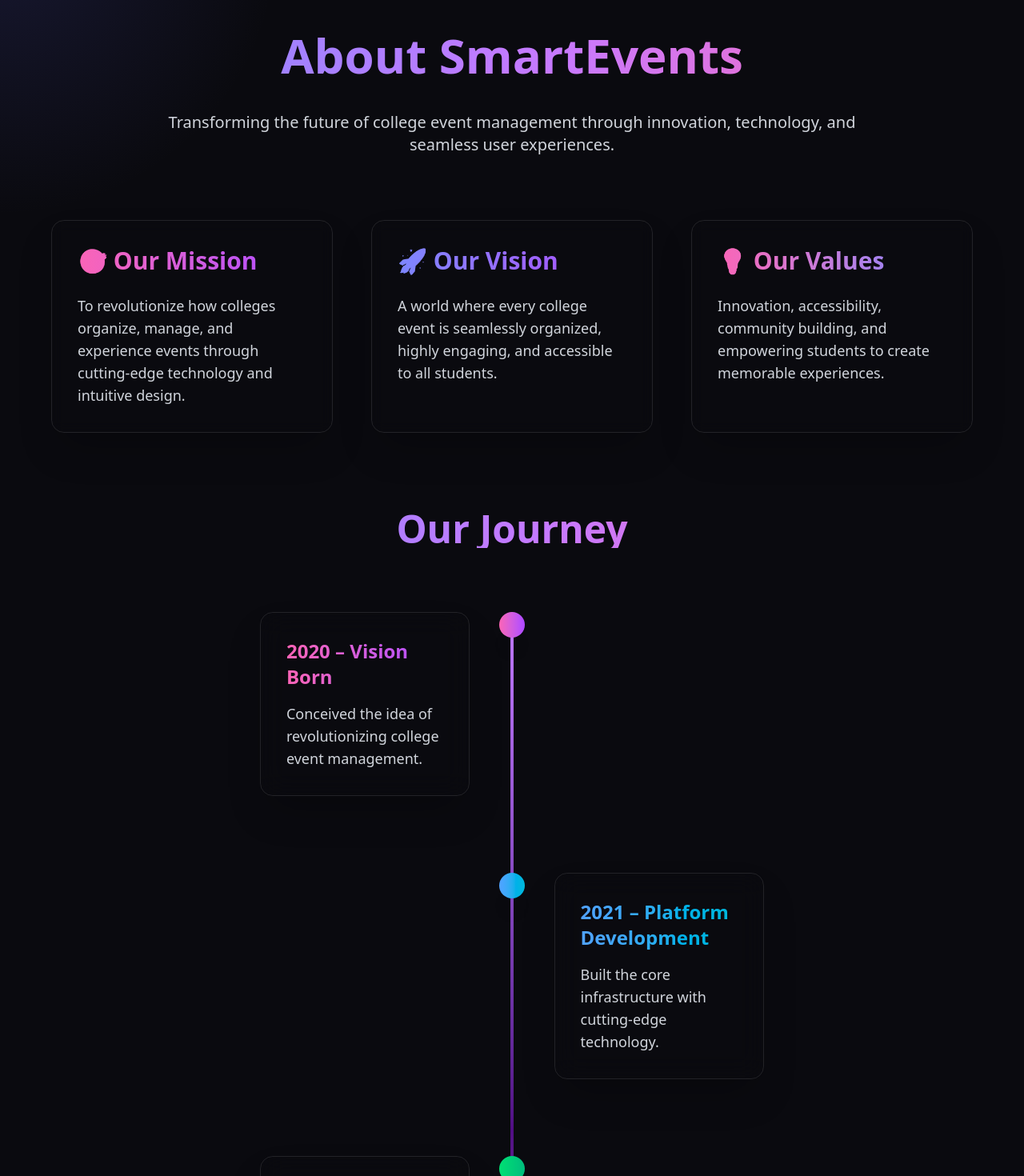
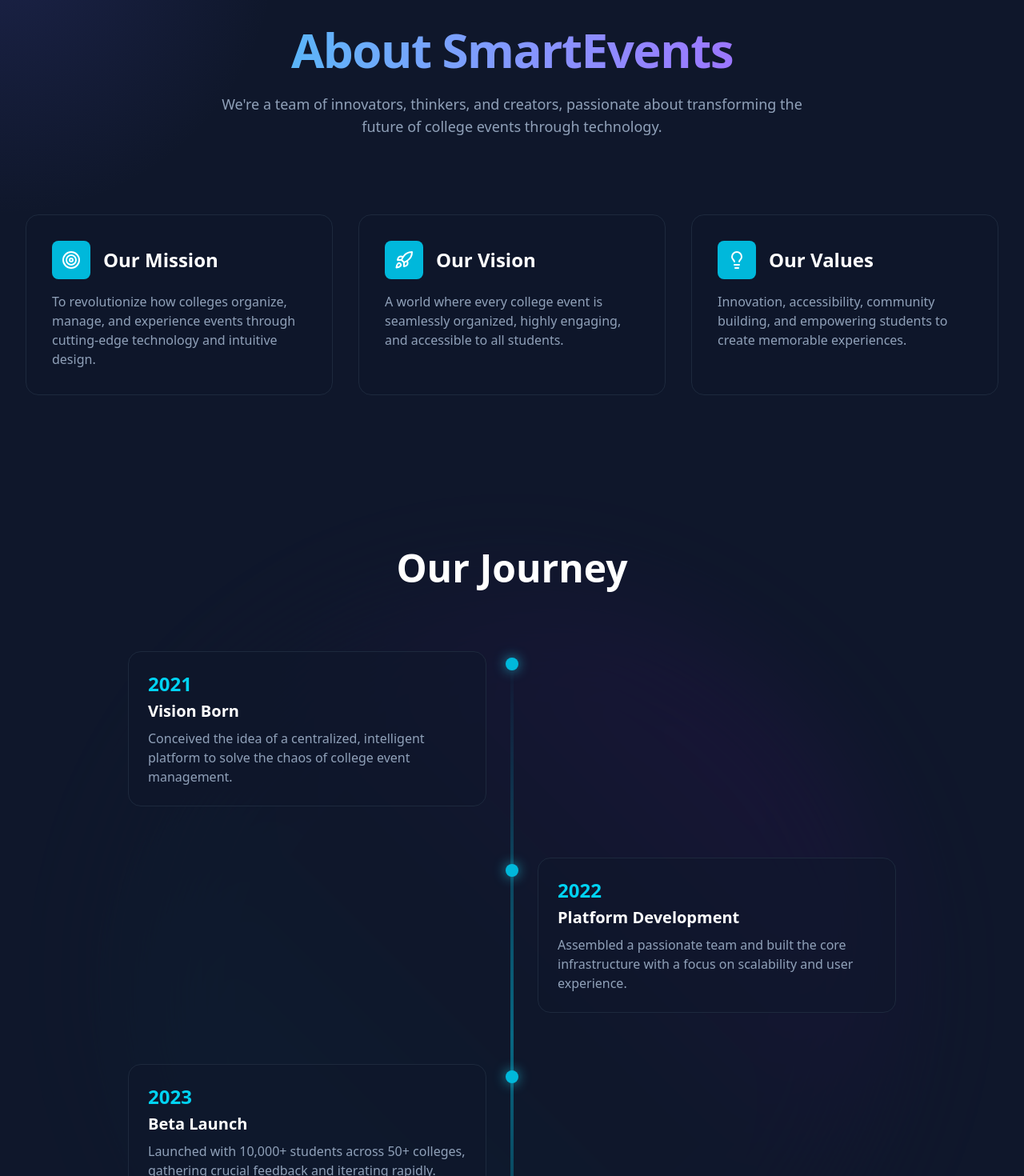
Before and after one commit to sumitgupta24/eventxpert-frontend, a React (Vite) app: page /about in a window 1280 px wide. Shown: the part 80-1550 px from the top of the page at 80% size. Built offline with nearby package versions, Linux system fonts and the light colour scheme; no server answers.

Commit message:
feat: Update AboutPage with core values and enhanced timeline presentation

```diff
--- a/src/pages/AboutPage.jsx
+++ b/src/pages/AboutPage.jsx
@@ -1,174 +1,152 @@
 import { motion } from "framer-motion";
-import Footer from "../components/Footer";
+import Footer from "../components/Footer"; // Assuming Footer is in the components folder
+import { Target, Rocket, Lightbulb } from "lucide-react"; // Using professional icons
+
+const coreValues = [
+  {
+    Icon: Target,
+    title: "Our Mission",
+    text: "To revolutionize how colleges organize, manage, and experience events through cutting-edge technology and intuitive design.",
+  },
+  {
+    Icon: Rocket,
+    title: "Our Vision",
+    text: "A world where every college event is seamlessly organized, highly engaging, and accessible to all students.",
+  },
+  {
+    Icon: Lightbulb,
+    title: "Our Values",
+    text: "Innovation, accessibility, community building, and empowering students to create memorable experiences.",
+  },
+];
 
 const timelineData = [
   {
-    year: "2020",
+    year: "2021",
     title: "Vision Born",
-    description: "Conceived the idea of revolutionizing college event management.",
-    gradient: "from-pink-400 to-purple-500",
-  },
-  {
-    year: "2021",
-    title: "Platform Development",
-    description: "Built the core infrastructure with cutting-edge technology.",
-    gradient: "from-blue-400 to-cyan-500",
+    description: "Conceived the idea of a centralized, intelligent platform to solve the chaos of college event management.",
   },
   {
     year: "2022",
-    title: "Student Integration",
-    description: "Launched with 10,000+ students across 50+ colleges.",
-    gradient: "from-green-400 to-emerald-500",
+    title: "Platform Development",
+    description: "Assembled a passionate team and built the core infrastructure with a focus on scalability and user experience.",
   },
   {
     year: "2023",
+    title: "Beta Launch",
+    description: "Launched with 10,000+ students across 50+ colleges, gathering crucial feedback and iterating rapidly.",
+  },
+  {
+    year: "2025",
     title: "Nationwide Expansion",
-    description: "Scaled to 100+ colleges, fostering a connected student community.",
-    gradient: "from-yellow-400 to-orange-500",
+    description: "Today, we're scaling to 100+ colleges, fostering a connected and vibrant student community across India.",
   },
 ];
 
 export default function AboutPage() {
+  // Animation variant for fading in elements on scroll
   const fadeUp = {
-    initial: { opacity: 0, y: 80, scale: 0.9 },
-    whileInView: { opacity: 1, y: 0, scale: 1 },
-    transition: { duration: 1, ease: "easeOut" },
-    viewport: { once: false, amount: 0.2 },
+    initial: { opacity: 0, y: 50 },
+    whileInView: { opacity: 1, y: 0 },
+    transition: { duration: 0.7, ease: "easeOut" },
+    viewport: { once: true, amount: 0.3 },
   };
 
   return (
-    <motion.div
+    <div className="bg-slate-900 text-white pt-28">
+      {/* Page Header */}
+      <motion.header
         initial={{ opacity: 0 }}
         animate={{ opacity: 1 }}
         transition={{ duration: 0.8 }}
-      className="pt-28 px-4 sm:px-6 md:px-16 bg-gradient-to-b from-dark via-dark/95 to-dark text-white min-h-screen flex flex-col"
+        className="text-center px-4 sm:px-6 md:px-16"
       >
-      {/* Heading */}
         <motion.h1
-        initial={{ opacity: 0, y: -50 }}
-        whileInView={{ opacity: 1, y: 0 }}
-        transition={{ duration: 1, ease: "easeOut" }}
-        viewport={{ once: true }}
-        className="text-4xl sm:text-5xl md:text-6xl font-extrabold text-center leading-tight mb-8"
+          variants={fadeUp}
+          initial="initial"
+          whileInView="whileInView"
+          className="text-5xl sm:text-6xl font-extrabold tracking-tight bg-gradient-to-r from-cyan-400 to-purple-500 text-transparent bg-clip-text"
         >
-        <span className="block bg-gradient-to-r from-indigo-400 via-purple-400 to-pink-400 text-transparent bg-clip-text">
           About SmartEvents
-        </span>
         </motion.h1>
+        <motion.p
+          variants={fadeUp}
+          initial="initial"
+          whileInView="whileInView"
+          className="mt-6 max-w-3xl mx-auto text-lg text-slate-400"
+        >
+          We're a team of innovators, thinkers, and creators, passionate about transforming the future of college events through technology.
+        </motion.p>
+      </motion.header>
 
-      {/* Subtitle */}
-      <motion.p
-        initial={{ opacity: 0, y: 20 }}
-        whileInView={{ opacity: 1, y: 0 }}
-        transition={{ delay: 0.3, duration: 1 }}
-        viewport={{ once: true }}
-        className="text-center text-gray-300 mb-20 max-w-4xl mx-auto text-base sm:text-lg md:text-xl"
+      {/* Mission, Vision, Values Section */}
+      <section className="py-24">
+        <div className="mx-auto max-w-7xl px-6 lg:px-8">
+          <div className="grid grid-cols-1 md:grid-cols-3 gap-8">
+            {coreValues.map((item) => (
+              <motion.div
+                key={item.title}
+                variants={fadeUp}
+                initial="initial"
+                whileInView="whileInView"
+                className="relative p-8 bg-slate-900/50 border border-slate-800 rounded-2xl"
               >
-        Transforming the future of college event management through innovation,
-        technology, and seamless user experiences.
-      </motion.p>
-
-      {/* Mission, Vision, Values */}
-      <motion.div
-        initial={{ opacity: 0, y: 20 }}
-        whileInView={{ opacity: 1, y: 0 }}
-        transition={{ duration: 1, delay: 0.5 }}
-        viewport={{ once: true }}
-        className="grid grid-cols-1 md:grid-cols-3 gap-12 mb-24"
-      >
-        {[
-          {
-            title: "🎯 Our Mission",
-            gradient: "from-pink-400 to-purple-500",
-            text: "To revolutionize how colleges organize, manage, and experience events through cutting-edge technology and intuitive design.",
-          },
-          {
-            title: "🚀 Our Vision",
-            gradient: "from-indigo-400 to-purple-500",
-            text: "A world where every college event is seamlessly organized, highly engaging, and accessible to all students.",
-          },
-          {
-            title: "💡 Our Values",
-            gradient: "from-pink-400 to-indigo-400",
-            text: "Innovation, accessibility, community building, and empowering students to create memorable experiences.",
-          },
-        ].map((item, idx) => (
-          <motion.div
-            key={idx}
-            {...fadeUp}
-            className="bg-dark/80 p-8 rounded-2xl shadow-2xl border border-white/10 backdrop-blur-sm hover:scale-105 transition-transform duration-500"
-          >
-            <h3
-              className={`text-3xl font-bold mb-6 bg-gradient-to-r ${item.gradient} text-transparent bg-clip-text`}
-            >
-              {item.title}
-            </h3>
-            <p className="text-gray-300 text-lg">{item.text}</p>
+                <div className="flex items-center gap-4 mb-4">
+                  <div className="flex h-12 w-12 items-center justify-center rounded-lg bg-cyan-500">
+                    <item.Icon className="h-6 w-6 text-white" />
+                  </div>
+                  <h3 className="text-2xl font-bold text-white">{item.title}</h3>
+                </div>
+                <p className="text-slate-400">{item.text}</p>
               </motion.div>
             ))}
-      </motion.div>
+          </div>
+        </div>
+      </section>
 
-      {/* Journey Section */}
-      <motion.h2
-        {...fadeUp}
-        transition={{ duration: 1, ease: "easeOut", delay: 0.7 }}
-        className="text-5xl font-extrabold text-center mb-20 bg-gradient-to-r from-indigo-400 via-purple-400 to-pink-400 text-transparent bg-clip-text"
-      >
+      {/* Journey / Timeline Section */}
+      <section className="relative overflow-hidden py-24">
+         {/* Decorative Background Aura */}
+        <div className="absolute top-1/2 left-1/2 -translate-x-1/2 -translate-y-1/2 w-[60rem] h-[60rem] bg-gradient-to-tr from-cyan-950 via-slate-900 to-purple-950 rounded-full filter blur-3xl opacity-30"></div>
+
+        <div className="relative mx-auto max-w-5xl px-6 lg:px-8">
+            <motion.h2 variants={fadeUp} initial="initial" whileInView="whileInView" className="text-4xl sm:text-5xl font-extrabold text-center mb-20 text-white">
                 Our Journey
             </motion.h2>
 
             {/* Timeline */}
-      <motion.div
-        initial={{ opacity: 0, y: 20 }}
-        whileInView={{ opacity: 1, y: 0 }}
-        transition={{ duration: 1, delay: 0.9 }}
-        viewport={{ once: true }}
-        className="relative max-w-5xl mx-auto mb-28"
-      >
-        {/* Line */}
-        <div className="absolute left-1/2 transform -translate-x-1/2 h-full w-1 bg-gradient-to-b from-purple-400 via-purple-600/50 to-pink-400 rounded"></div>
+            <div className="relative">
+                {/* Center Line */}
+                <div className="absolute left-4 md:left-1/2 top-2 h-full w-1 -translate-x-1/2 bg-gradient-to-b from-transparent via-cyan-500/50 to-transparent"></div>
 
-        <div className="space-y-24">
+                <div className="space-y-16">
                     {timelineData.map((item, index) => (
                     <motion.div
                         key={index}
-              {...fadeUp}
-              transition={{ ...fadeUp.transition, delay: 0.9 + index * 0.2 }}
-              className={`relative flex flex-col md:flex-row items-center md:items-start gap-10 ${
-                index % 2 === 0 ? "md:flex-row-reverse" : ""
+                        variants={fadeUp}
+                        initial="initial"
+                        whileInView="whileInView"
+                        className={`relative flex items-start gap-6 md:gap-12 ${
+                            index % 2 !== 0 ? "md:flex-row-reverse" : ""
                         }`}
                     >
                         {/* Dot */}
-              <motion.div
-                initial={{ scale: 0 }}
-                whileInView={{ scale: 1 }}
-                transition={{ type: "spring", stiffness: 200, damping: 15, delay: 1.0 + index * 0.2 }}
-                viewport={{ once: false }}
-                className={`absolute left-1/2 transform -translate-x-1/2 w-8 h-8 rounded-full shadow-2xl z-10 bg-gradient-to-r ${item.gradient}`}
-              ></motion.div>
+                        <div className="absolute left-4 md:left-1/2 top-2 w-4 h-4 -translate-x-1/2 rounded-full bg-cyan-500 shadow-[0_0_15px_rgba(34,211,238,0.7)] z-10"></div>
 
                         {/* Card */}
-              <motion.div
-                whileHover={{ scale: 1.05 }}
-                transition={{ type: "spring", stiffness: 200, damping: 15, delay: 1.1 + index * 0.2 }}
-                className={`bg-dark/90 p-8 rounded-2xl shadow-2xl border border-white/10 backdrop-blur-lg w-full md:w-5/12 ${
-                  index % 2 === 0 ? "md:mr-auto" : "md:ml-auto"
-                }`}
-              >
-                <h4
-                  className={`text-2xl font-bold mb-4 bg-gradient-to-r ${item.gradient} text-transparent bg-clip-text`}
-                >
-                  {item.year} – {item.title}
-                </h4>
-                <p className="text-gray-300 text-lg">{item.description}</p>
-              </motion.div>
+                        <div className="bg-slate-900/50 border border-slate-800 p-6 rounded-2xl w-full md:w-[calc(50%-2rem)] hover:border-cyan-500/50 transition-colors duration-300">
+                            <p className="text-2xl font-bold text-cyan-400">{item.year}</p>
+                            <h4 className="text-xl font-semibold mt-1 text-white">{item.title}</h4>
+                            <p className="mt-2 text-slate-400">{item.description}</p>
+                        </div>
                     </motion.div>
                     ))}
                 </div>
-      </motion.div>
+            </div>
+        </div>
+      </section>
 
-      {/* Footer */}
       <Footer />
-    </motion.div>
+    </div>
   );
 }
```
Lines whose indentation alone changed are shown as unchanged.
